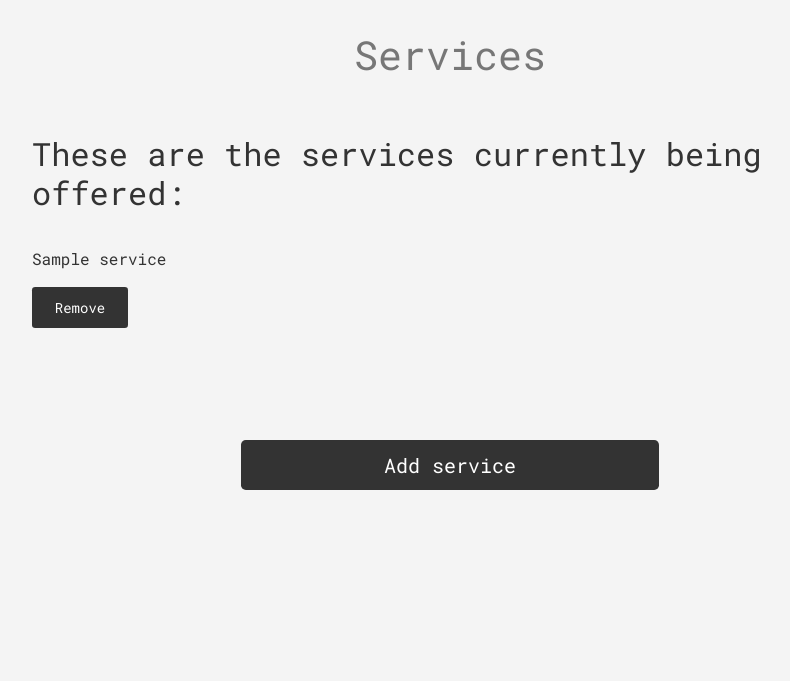
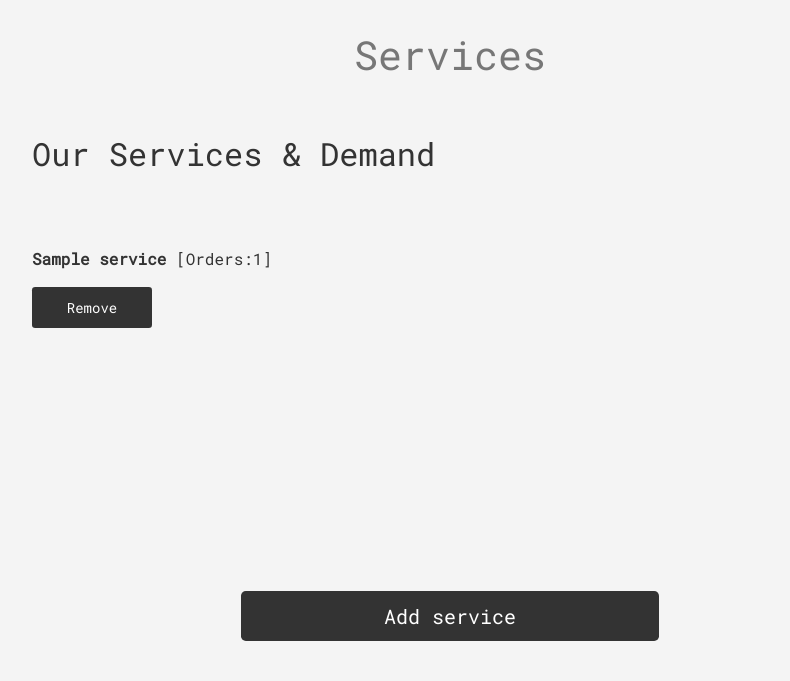
Before and after one commit to Nurou/devServices, a Flask app: page /admin/services in a window 1280 px wide. Shown: the part 123-804 px from the top of the page, without its empty margins (190-980 px from the left). Before the commit the page ends 613 px from the top, so only its background shows below. Run offline with Flask 2, Linux system fonts and the light colour scheme; a user stored in the database is signed in; data comes from the database, SQL or seed files in the repository; tables that the repository leaves empty hold one stand-in row (values such as "Sample post"); some libraries are stand-ins or nearby versions; some web fonts are replaced.

Commit message:
aggregrate query for services

```diff
--- a/application/services/models.py
+++ b/application/services/models.py
@@ -1,6 +1,6 @@
 from application import db
 from application.models import Base
-
+from sqlalchemy.sql import text
 
 class Service(Base):
 
@@ -11,3 +11,20 @@ class Service(Base):
 
     def __repr__(self):
         return f"{self.name}"
+
+    @staticmethod
+    def get_services_by_demand():
+        stmt = text(
+            " SELECT s.id, s.name, (select count(*) from \"order\" where \"order\".service_id = s.id)  AS total_orders FROM Service s "
+            " LEFT JOIN \"order\" ON \"order\".service_id = s.id "
+            " GROUP BY s.id, s.name "
+            " ORDER BY total_orders DESC, s.name "
+        )
+
+        res = db.engine.execute(stmt)
+
+        response = []
+        for row in res:
+            response.append({"id": row[0], "name": row[1], "orders": row[2]})
+
+        return response
--- a/application/services/routes.py
+++ b/application/services/routes.py
@@ -12,7 +12,7 @@ services = Blueprint("services", __name__)
 @services.route("/admin/services", methods=["GET"])
 @login_required(role="ADMIN")
 def view_services():
-    services = Service.query.all()
+    services = Service.get_services_by_demand()
     return render_template("admin/services.html", services=services)
 
 
--- a/application/static/style.css
+++ b/application/static/style.css
@@ -105,8 +105,9 @@ header {
 
 .services {
   display: grid;
-  /* border: 1px solid red; */
-  grid-template-columns: repeat(3, 15vw);
-  grid-template-rows: repeat(3, auto);
+  align-items: center;
+  justify-content: space-between;
+  grid-template-columns: repeat(3, auto);
+  grid-template-rows: repeat(2, 20vh);
   grid-auto-flow: row;
 }
--- a/application/templates/admin/services.html
+++ b/application/templates/admin/services.html
@@ -1,13 +1,16 @@
 {% extends "admin/layout.html" %} {% block content %}
 <div class="container ">
   <h1 class="text-center  pb-5">Services</h1>
-  <h2>These are the services currently being offered: </h2>
+  <h2>Our Services & Demand </h2>
   <br/>
-  <div class="services pb-5">
+  <div class="services pb-5 w-100">
     {% for service in services%}
-    <div class="pb-5">
+    <div>
+        <span class="text-center font-weight-bold">
+          {{service.name}}
+        </span>
         <span class="text-center">
-          {{service.name}}
+          [Orders:{{service.orders}}]
         </span>
         <form
           action="{{ url_for('services.delete_service', service_id=service.id) }}"
@@ -19,7 +22,7 @@
       {% endfor%}
     </div>
     <a
-      class="btn btn-lg btn-primary mx-auto"
+      class="btn btn-lg btn-primary mx-auto mb-4"
       href="{{ url_for('services.new_service') }}"
       >Add service</a
     >
```
Also changed, not shown: application/auth/models.py (+2 -9 lines), application/developers/models.py (+11 -0 lines), application/templates/admin/clients.html (+13 -2 lines), application/templates/admin/developers.html (+1 -7 lines), application/templates/client/order.html (+20 -2 lines), documentation/sql-statements.md (+4 -4 lines), documentation/user-stories.md (+2 -2 lines).
